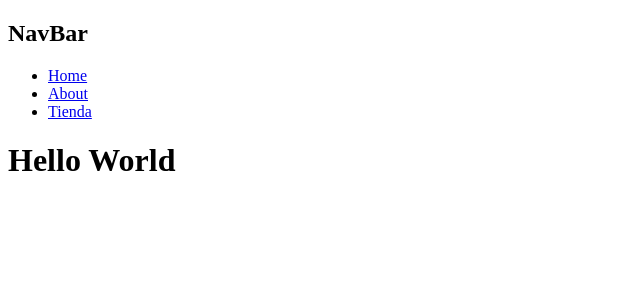
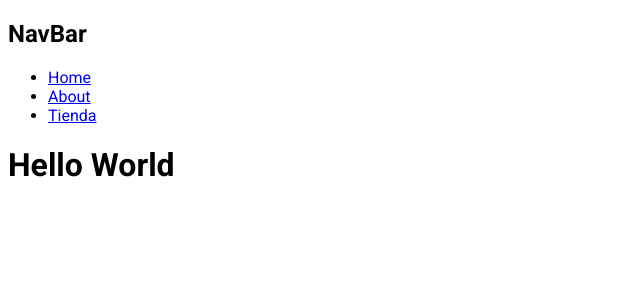
Before and after one commit to carlosdlacoste/PrimerProyecto-NextJS, a Next.js app: page / in a window 1280 px wide. Shown: the top 300 px of the page, without its empty margins (0-640 px from the left). Built offline with nearby package versions, Linux system fonts and the light colour scheme.

Commit message:
Cambiando el tipo de letra importando la libreria next/font/google

```diff
--- a/app/layout.js
+++ b/app/layout.js
@@ -1,15 +1,22 @@
 import Navbar from "../components/navbar.jsx";
+import {Roboto} from 'next/font/google';
 
 export const metadata = {
   title: 'Mi Tienda con Next.js - HomePage',
   description: 'Esta es la pagina principal de mi tienda',
   keywords: "tienda, online, ecommerce"
-}
+};
+
+const roboto = Roboto({
+  weight: ["300", "400", "500", "700"],
+  styles: ["italic", "normal"],
+  subsets: ["latin"]
+})
 
 export default function RootLayout({ children }) {
   return (
     <html lang="en">
-      <body>
+      <body className={roboto.className}>
         <Navbar/>
         {children}
       </body>
```
